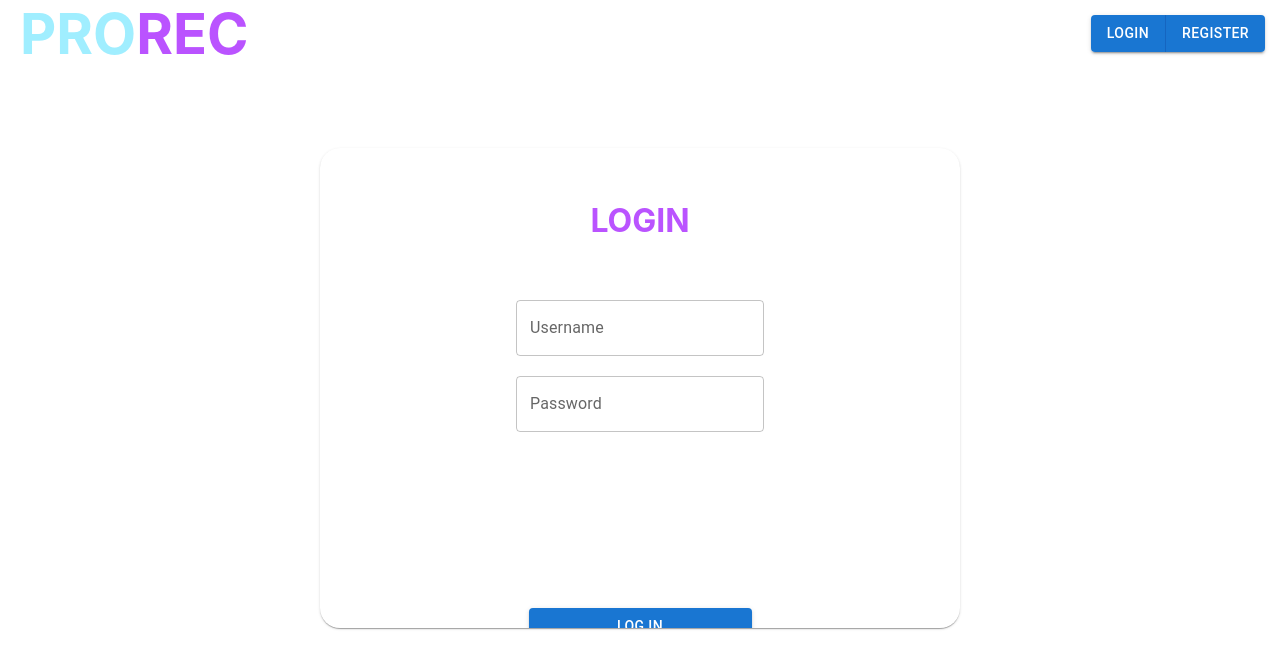
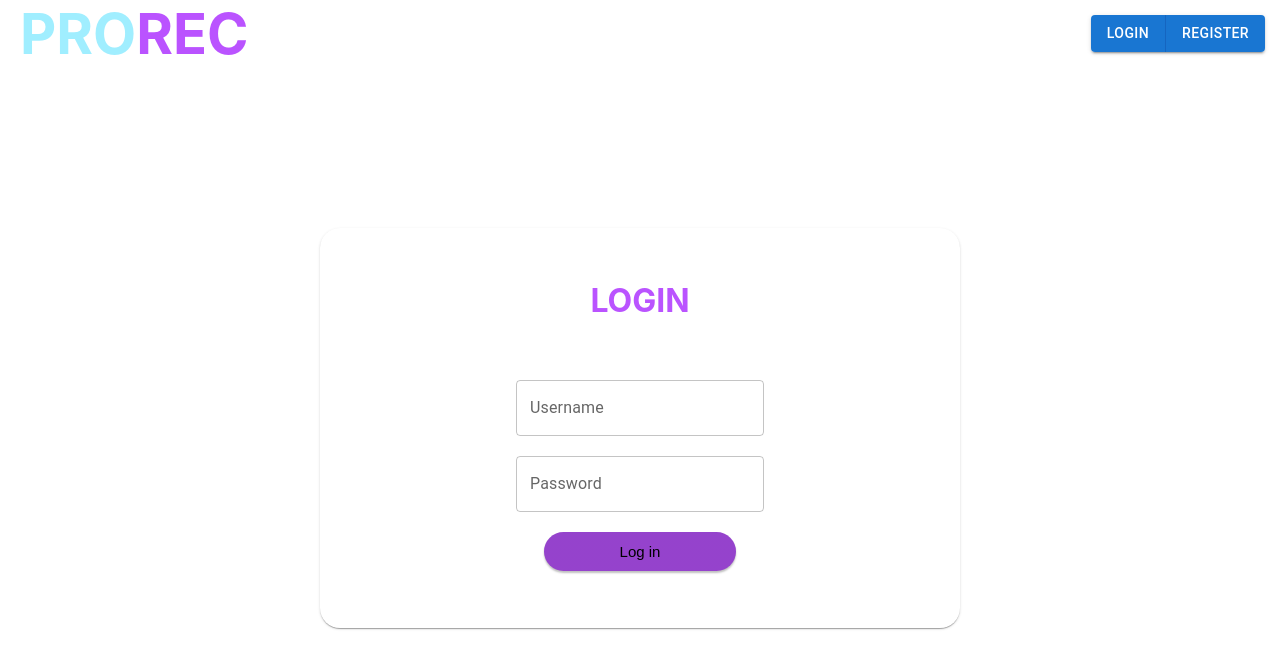
Before and after one commit to HubertTruszewski/prorec_frontend, a Next.js app: page /login in a window 1280 px wide. Shown: the top 668 px of the page. Built offline with nearby package versions, Linux system fonts and the light colour scheme.

Commit message:
Changed button appearance to stick with other buttons used on webapp

```diff
--- a/pages/login/index.tsx
+++ b/pages/login/index.tsx
@@ -1,4 +1,4 @@
-import {Alert, Button, Card, TextField} from "@mui/material";
+import {Alert, Card, TextField} from "@mui/material";
 import {LoginUserDTO} from "../../components/login/dto/LoginUserDTO";
 import {ChangeEvent, useEffect, useState} from "react";
 import {useRouter} from "next/router";
@@ -44,11 +44,11 @@ export default function () {
         <Card
             sx={{
                 borderRadius: "20px",
-                marginY: "10vh",
+                marginY: "20vh",
                 padding: "2rem",
                 borderColor: "black",
                 width: "40rem",
-                height: "60vh",
+                height: "50vh",
                 float: "center",
                 justifyContent: "center",
                 textAlign: "center"
@@ -64,8 +64,10 @@ export default function () {
                 <div style={{marginTop: "20px"}}>
                     <TextField type={"password"} label={"Password"} name={"password"} onChange={handleTestFieldChange}/>
                 </div>
-                <div style={{marginTop: "176px"}}>
-                    <Button style={{width: "223px"}} variant={"contained"} onClick={handleLogin}>Log in</Button>
+                <div style={{marginTop: "20px"}}>
+                    <button style={{background: "linear-gradient(0deg, rgba(0, 0, 0, 0.2), rgba(0, 0, 0, 0.2)), #BA53FF",
+                        boxShadow: "0px 2px 2px rgba(0, 0, 0, 0.25)", border: "none", borderRadius: "20px", width: "12rem", height: "2.4rem", fontSize: "15px", textAlign: "center"}}
+                            onClick={handleLogin}>Log in</button>
                 </div>
                 {errorVisibility && <Alert sx={{marginTop: "10px"}} severity={"error"}>
                     Invalid username and/or password
```
Also changed, not shown: pages/register/index.tsx (+7 -5 lines).
